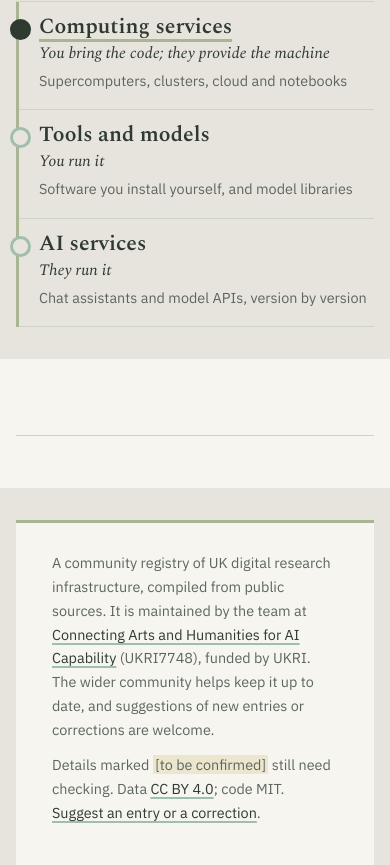
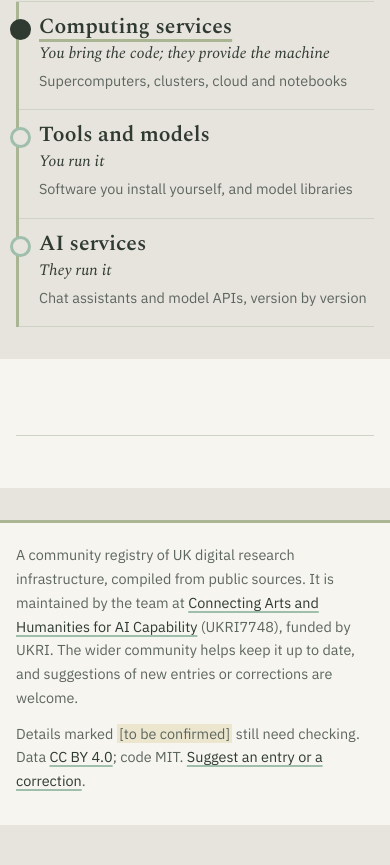
Before and after one commit to culturedigitalskills/ah-dri-registry, a plain HTML site: page web/index.html in a window 390 px wide. Shown: the part 482-1347 px from the top of the page. After the commit the page ends 1307 px from the top, so only its background shows below. Drawn offline with nearby package versions, Linux system fonts and the light colour scheme; no server answers; files whose address does not match are found by name.

Commit message:
fixes again

```diff
--- a/web/index.html
+++ b/web/index.html
@@ -128,7 +128,9 @@
   .compare tbody th, .compare thead th:first-child { position: sticky; left: 0; background: var(--parchment); }
   .compare td { min-width: 170px; }
 
-  footer { padding: 2rem 0 3rem; font: 400 .88rem/1.6 var(--sans); color: var(--muted); max-width: 70ch; }
+  footer { margin-top: 2rem; padding: 1.75rem 2.25rem 2.5rem; background: var(--parchment); border-top: 3px solid var(--sage); font: 400 .9rem/1.65 var(--sans); color: var(--muted); }
+  footer p { margin: 0 0 .75rem; }
+  footer p:last-child { margin-bottom: 0; }
 
   @media (max-width: 760px) {
     .page { padding: 0 1rem; }
@@ -144,9 +146,7 @@
     .compare tbody th { width: 105px; min-width: 105px; padding-right: .6rem; }
     dl { grid-template-columns: 1fr; }
     dt { margin-top: .5rem; }
-    footer { margin-top: 2rem; padding: 1.75rem 2.25rem 2.5rem; background: var(--parchment); border-top: 3px solid var(--sage); font: 400 .9rem/1.65 var(--sans); color: var(--muted); }
-    footer p { margin: 0 0 .75rem; }
-    footer p:last-child { margin-bottom: 0; }
+    footer { padding: 1.25rem 1rem 2rem; margin-left: -1rem; margin-right: -1rem; }
   }
 </style>
 </head>
```
